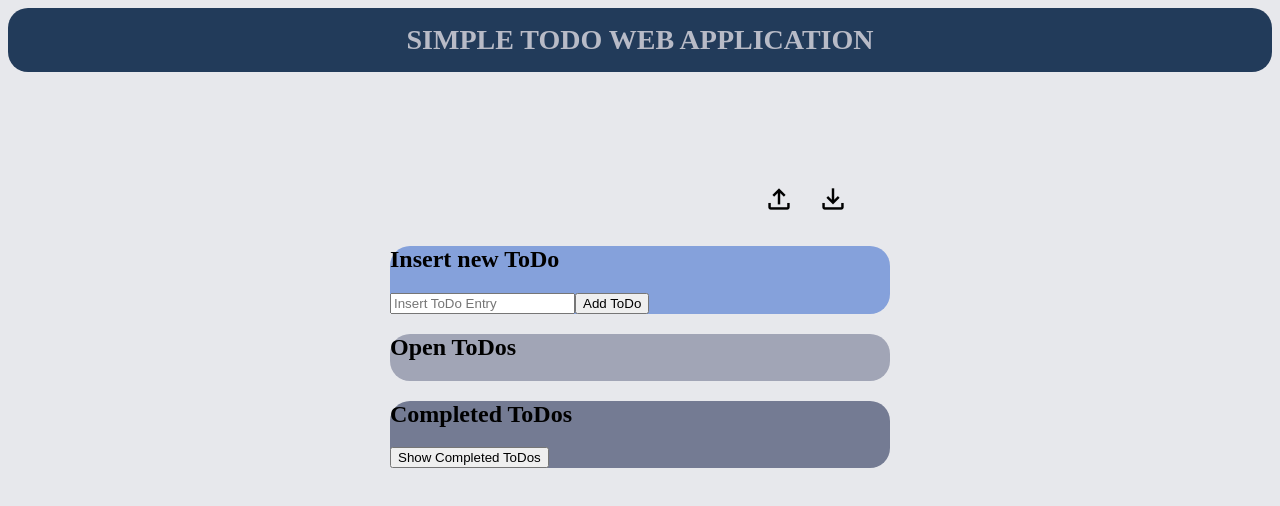
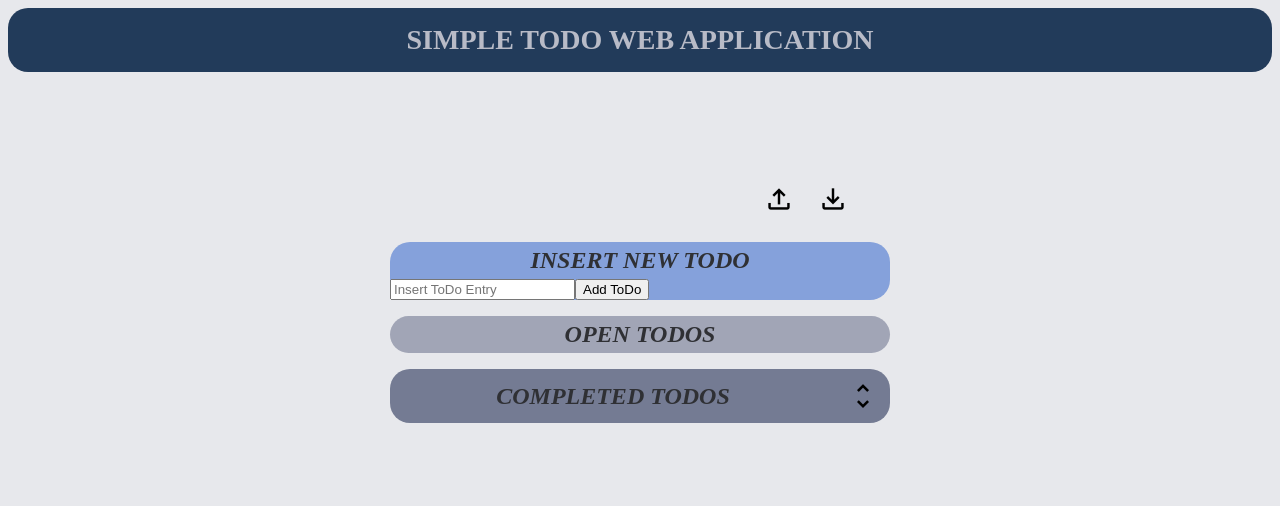
Before and after one commit to Morn98/ToDoWebApp, an Angular app in the folder todo-web-app/: page / in a window 1280 px wide. Shown: the top 506 px of the page. Built offline with nearby package versions, Linux system fonts and the light colour scheme.

Commit message:
some extensions

```diff
--- a/todo-web-app/src/app/app.component.html
+++ b/todo-web-app/src/app/app.component.html
@@ -27,13 +27,17 @@
   </div>
 
   <div class="insert-container">
-    <h2>Insert new ToDo</h2>
+    <div class="todo-header">
+      Insert new ToDo
+    </div>
     <input type="text" placeholder="Insert ToDo Entry" [(ngModel)]="newToDoEntry" (keyup.enter)="addToDoEntry()"/>
     <button (click)="addToDoEntry()">Add ToDo</button>
   </div>
 
   <div class="open-todos">
-    <h2>Open ToDos</h2>
+    <div class="todo-header">
+      Open ToDos
+    </div>
     <table>
       <tr *ngFor="let openToDoEntry of openToDoEntries">
         <td>{{openToDoEntry}}</td>
@@ -43,10 +47,30 @@
   </div>
 
   <div class="completed-todos">
-    <h2>Completed ToDos</h2>
-    <button (click)="showCompletedToDos()">
-      {{showCompleted ? 'Hide' : 'Show'}} Completed ToDos
-    </button>
+    <div class="completed-todo-container">
+    <div class="todo-header">
+      Completed ToDos
+    </div>
+
+    @if(showCompleted) {
+      <label for="showCompletedToDos">
+        <span class="material-symbols-outlined">
+          unfold_less
+        </span>
+      </label>
+    } @else {
+      <label for="showCompletedToDos">
+        <span class="material-symbols-outlined">
+          unfold_more
+        </span>
+      </label>}
+    <div class="show-completed-button-container">
+      <button id="showCompletedToDos" (click)="showCompletedToDos()" style="display: none" title="{{showCompleted ? 'Hide' : 'Show'}} Completed ToDos">
+        {{showCompleted ? 'Hide' : 'Show'}} Completed ToDos
+      </button>
+    </div>
+    </div>
+
     <table *ngIf="showCompleted">
       <tr *ngFor="let doneToDoEntry of doneToDoEntries">
         <td>{{doneToDoEntry}}</td>
--- a/todo-web-app/src/app/app.component.scss
+++ b/todo-web-app/src/app/app.component.scss
@@ -56,6 +56,29 @@ header {
 
 .material-symbols-outlined:hover {
     color: #b8bbc7;
-    border-color: #b8bbc7;
+    //border-color: #b8bbc7;
     cursor: pointer;
 }
+
+.todo-header {
+    font-size: 1.5em;
+    font-weight: bold;
+    text-transform: uppercase;
+    text-align: center;
+    padding: 5px 0;
+    color: #2f3034;
+    font-style: italic;
+    width: 100%;
+}
+
+.completed-todo-container {
+    display: flex;
+    align-items: center;
+    justify-content: center;
+    position: relative;
+  }
+
+.completed-todo-container {
+    display: flex;
+    justify-content: flex-end;
+  }
```
